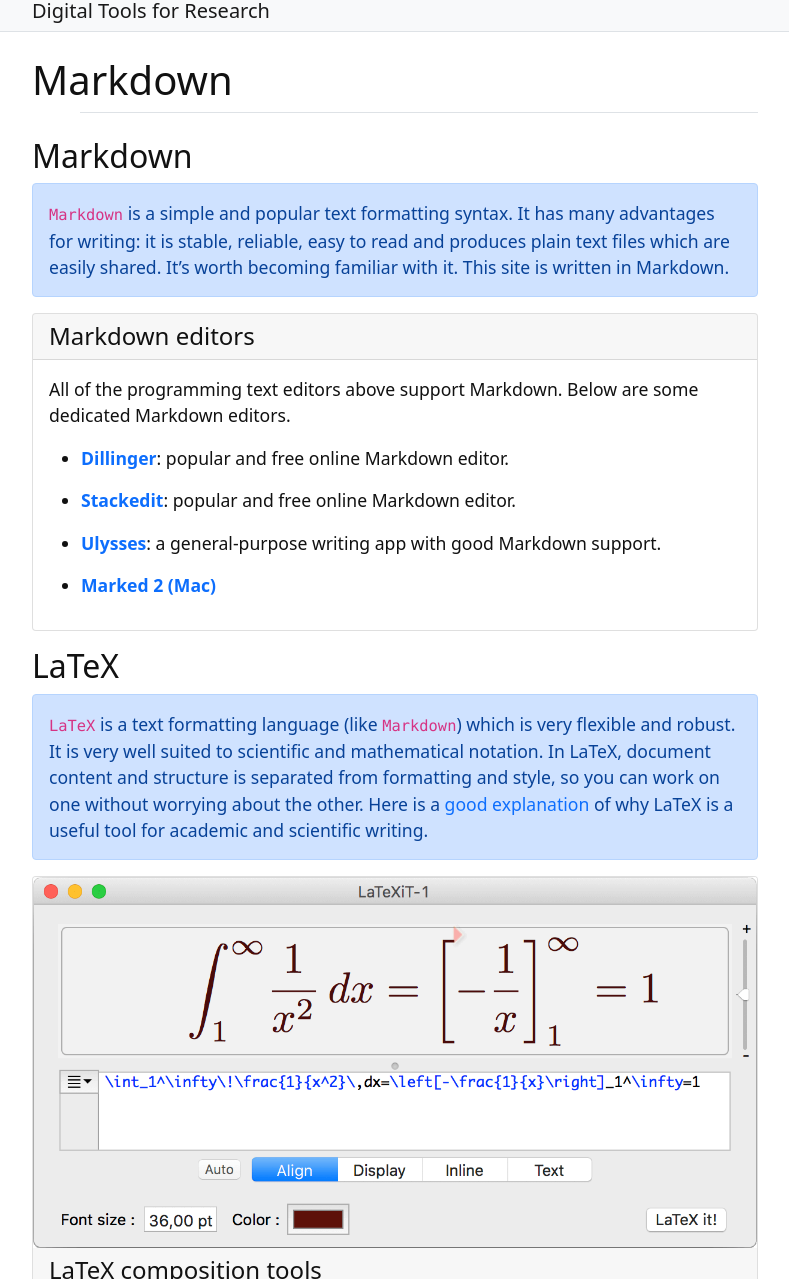
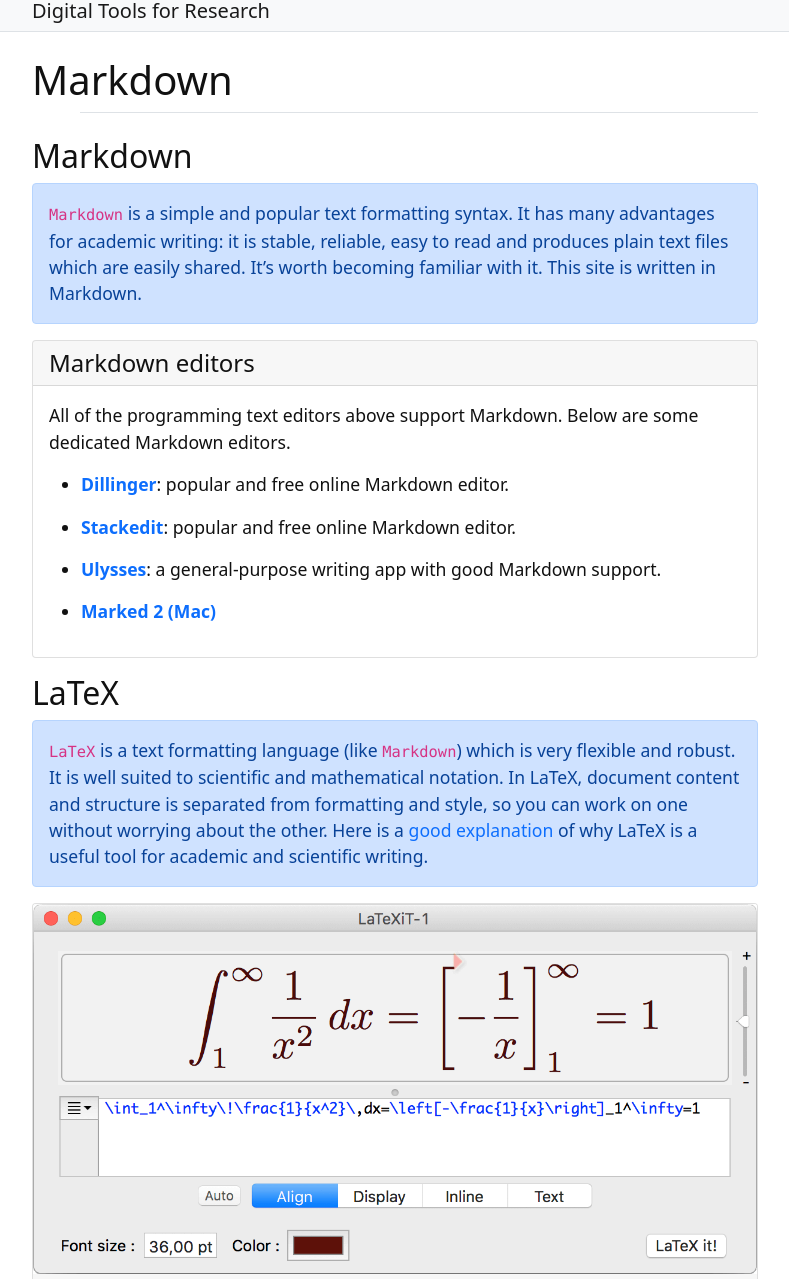
Before and after one commit to GriffithUniLibrary/digital-tools, a Jekyll site: the page built from content/5-writing-composition.md, in a window 1280 px wide and 1400 px high, cut to the strip 121-1400 px from the top of the window. Shown: the whole strip, without its empty margins (245-1034 px from the left). Built offline with Jekyll 4.4.1, drawn with Linux system fonts in a browser that asks for light colours; our own code applies the rules of GitHub Pages for plain Markdown files; some of the changed text lies outside the part shown.

Commit message:
Added MarkDoc info

```diff
--- a/content/5-writing-composition.md
+++ b/content/5-writing-composition.md
@@ -1,7 +1,7 @@
 ## Markdown
 
 {% capture aboutmarkdown %}
-`Markdown` is a simple and popular text formatting syntax. It has many advantages for writing: it is stable, reliable, easy to read and produces plain text files which are easily shared. It's worth becoming familiar with it. This site is written in Markdown.
+`Markdown` is a simple and popular text formatting syntax. It has many advantages for academic writing: it is stable, reliable, easy to read and produces plain text files which are easily shared. It's worth becoming familiar with it. This site is written in Markdown.
 {% endcapture %}
 {% include alert.html text=aboutmarkdown color="primary" %}
 
@@ -23,7 +23,7 @@ All of the programming text editors above support Markdown. Below are some dedic
 ## LaTeX
 
 {% capture aboutlatex %}
-`LaTeX` is a text formatting language (like `Markdown`) which is very flexible and robust. It is very well suited to scientific and mathematical notation. In LaTeX, document content and structure is separated from formatting and style, so you can work on one without worrying about the other. Here is a [good explanation](https://nitens.org/w/latex/) of why LaTeX is a useful tool for academic and scientific writing.
+`LaTeX` is a text formatting language (like `Markdown`) which is very flexible and robust. It is well suited to scientific and mathematical notation. In LaTeX, document content and structure is separated from formatting and style, so you can work on one without worrying about the other. Here is a [good explanation](https://nitens.org/w/latex/) of why LaTeX is a useful tool for academic and scientific writing.
 {% endcapture %}
 {% include alert.html text=aboutlatex color="primary" %}
 
@@ -38,6 +38,8 @@ All of the programming text editors above support Markdown. Below are some dedic
 ## Pandoc
 
 `Pandoc` is an open-source tool that can convert just about any document format into just about any other document format! You can use it to convert your `Markdown` or `LaTeX` documents into Word — even automatically if you want!
+
+You can read an excellent tutorial on academic writing using Markdown and Pandoc [here](https://github.com/GriffithUniLibrary/digital-tools).
 
 ## Composition tools
 
```
